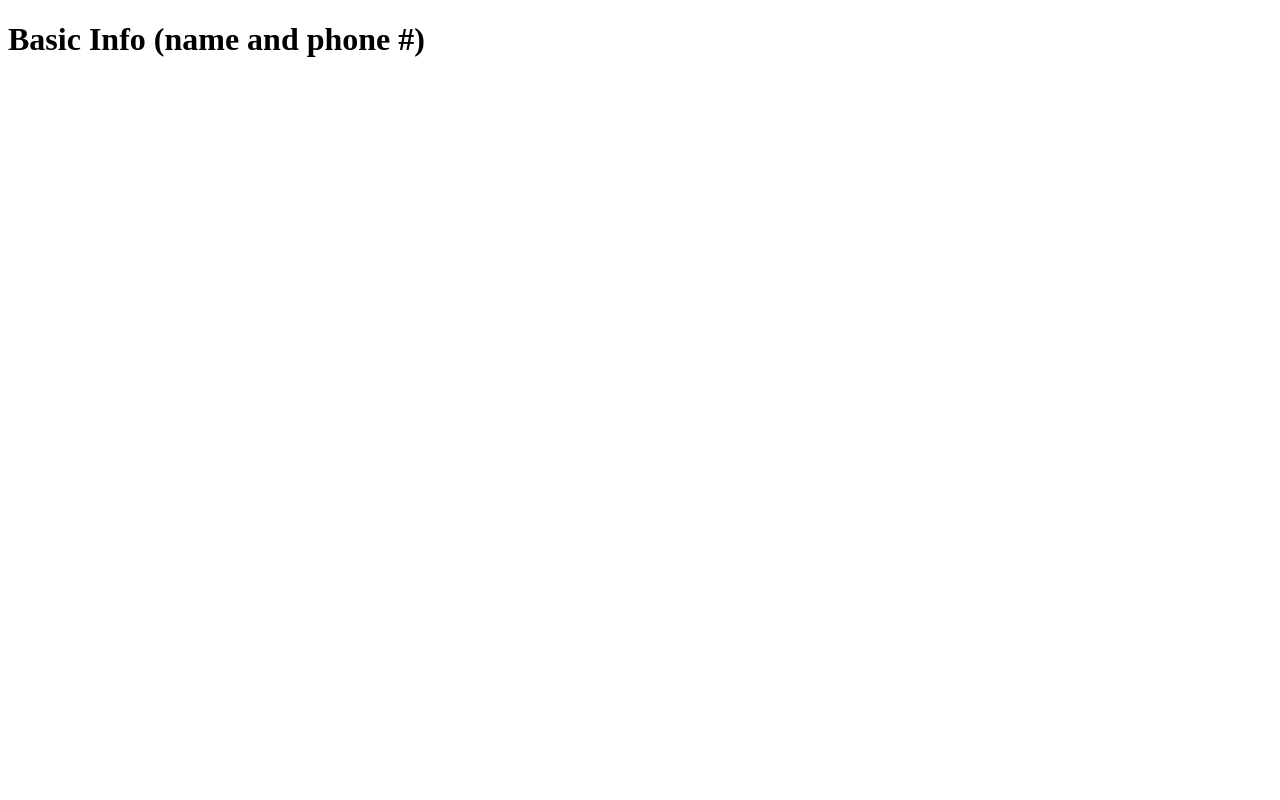
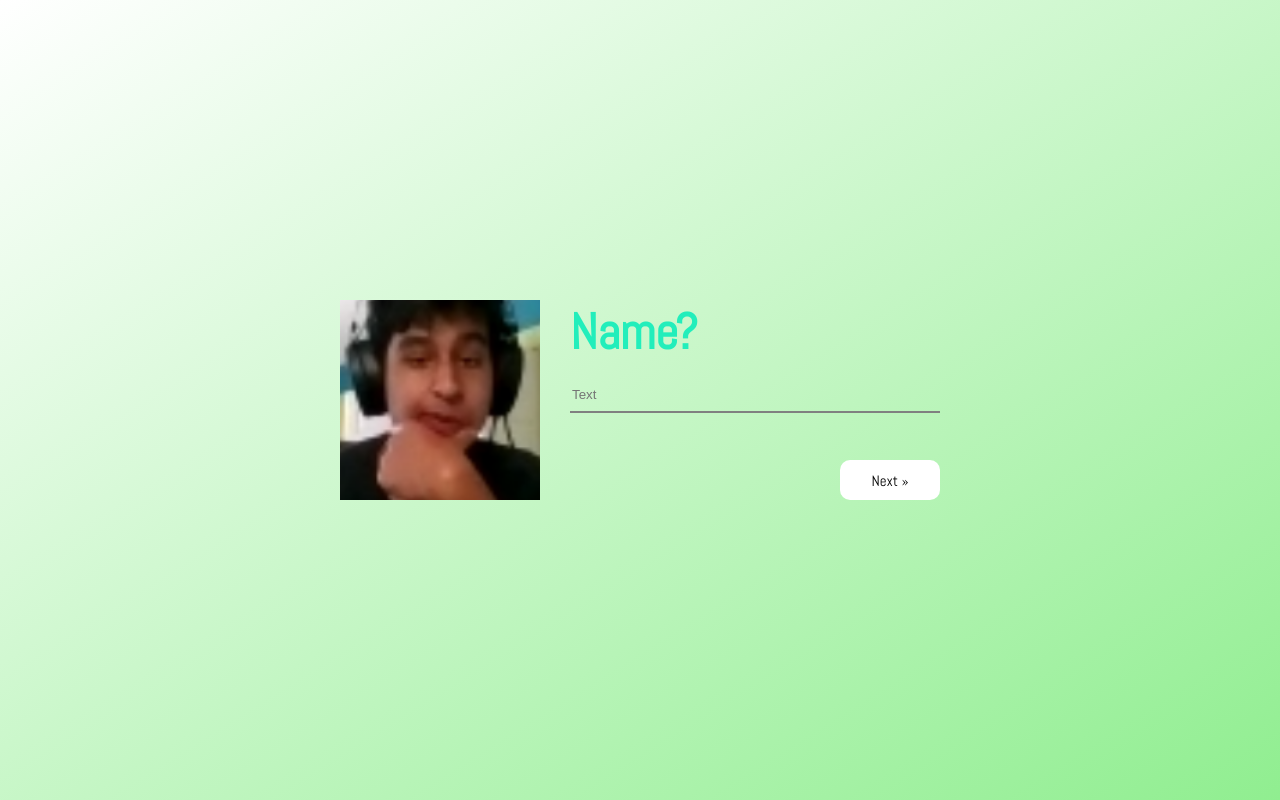
Before and after one commit to pavpanda/brighter-safe, a plain HTML site: page basic_info.html in a window 1280 px wide. Drawn offline with nearby package versions, Linux system fonts and the light colour scheme.

Commit message:
added beautiful logo, added UI for basic information page

```diff
--- /dev/null
+++ b/basic_info.css
@@ -0,0 +1,84 @@
+body, html{
+    height: 100%;
+    padding: 0%;
+    margin: 0%;
+}
+
+.background{
+    height: 100%;
+    display: flex;
+    flex-direction: column;
+    justify-content: center;
+    align-items: center;
+    font-family: 'Abel';
+    background-image: linear-gradient(to bottom right, white, lightgreen);
+}
+
+.center-container{
+    width: 600px;
+    display: flex;
+    flex-direction: row;
+}
+
+.image-container{
+    width: 200px;
+    height: 200px;
+    background-image: url(images/suyashmeme.png);
+    background-position: center;
+    background-repeat: no-repeat;
+    background-size: cover;
+}
+
+.info-container{
+    flex: 1;
+    display: flex;
+    flex-direction: column;
+    padding-left: 5%;
+    opacity: 1;
+    transition-duration: 0.3s !important;
+}
+
+.info-container h1{
+    color: rgb(34, 238, 187);
+    font-size: 50px;
+    margin: 0;
+}
+
+.info-container input{
+    width: auto;
+    height: 30px;
+    outline: none;
+    background-color: transparent;
+    border: none;
+    border-bottom: 2px solid gray;
+    margin-top: 4%;
+    transition-duration: 0.3s;
+}
+
+.info-container input:focus{
+    border-bottom:  2px solid rgb(34, 238, 187);
+}
+
+.next-container{
+    flex: 1;
+    display: flex;
+    justify-content: flex-end;
+    align-items: flex-end;
+}
+
+#next{
+    height: 40px;
+    width: 100px;
+    font-family: 'Abel';
+    font-size: 15px;
+    outline: none;
+    border: none;
+    transition-duration: 0.3s;
+    border-radius: 10px;
+    background-color: white;
+}
+
+#next:hover{
+    background-color: rgb(34, 238, 187);
+    color: black;
+}
--- a/basic_info.html
+++ b/basic_info.html
@@ -1,8 +1,58 @@
 <!DOCTYPE html>
+
+<head>
+    <meta charset="UTF-8">
+    <meta name="viewport" content="width=device-width, height=device-height, initial-scale=1.0">
+    <link href='https://fonts.googleapis.com/css?family=Abel' rel='stylesheet'>
+    <script src="https://ajax.googleapis.com/ajax/libs/jquery/3.5.1/jquery.min.js"></script>
+    <link rel="stylesheet" href="basic_info.css">
+    <title>Brighter</title>
+</head>
+
 <html>
 <body>
 
-<h1>Basic Info (name and phone #)</h1>
+<div class="background">
+    <div class="center-container">
+        <div class="image-container">
+
+        </div>
+
+        <div class="info-container" id="info-container">
+            <h1 id="label">Name?</h1>
+            <input type="text" id="input-box" placeholder="Text">
+
+            <div class="next-container">
+                <button id="next" onclick="onPressNext()">Next &raquo;</button>
+            </div>
+        </div>
+    </div>
+</div>
 
 </body>
+
+<script>
+
+    function onPressNext(){
+
+        if(document.getElementById("label").innerHTML == "Name?"){
+            //put whatever happens if the user inserts the name and clicks next
+
+            document.getElementById("info-container").style.opacity = '0.0';
+            $(".info-container").addClass("animate");
+            $(".info-container").on("webkitTransitionEnd otransitionend oTransitionEnd msTransitionEnd transitionend",
+                function(event) {
+                    document.getElementById("label").innerHTML = "Phone Number?";
+                    document.getElementById("info-container").style.opacity = '1.0';
+                }
+            );
+        }
+        else{
+            //put whatever happens after phone number is inserted and clicks next here
+            console.log("move")
+        }
+    }
+</script>
+
+
 </html>
--- a/main.css
+++ b/main.css
@@ -32,10 +32,12 @@ body, html{
     width: 100%;
 }
 
-.image-filler{
+.image-container{
     width: 150px;
     height: 150px;
-    background-color: violet;
+    background-image: url(images/suyashmeme.png);
+    background-position: center;
+    background-repeat: no-repeat;
 }
 
 .button-container{
@@ -64,7 +66,6 @@ body, html{
 
 #signup:hover{
     background-color: rgb(34, 238, 187);
-    color: white;
 }
 
 .detail-container{
```
Also changed, not shown: index.html (+1 -1 lines), images/suyashmeme.png (added).
